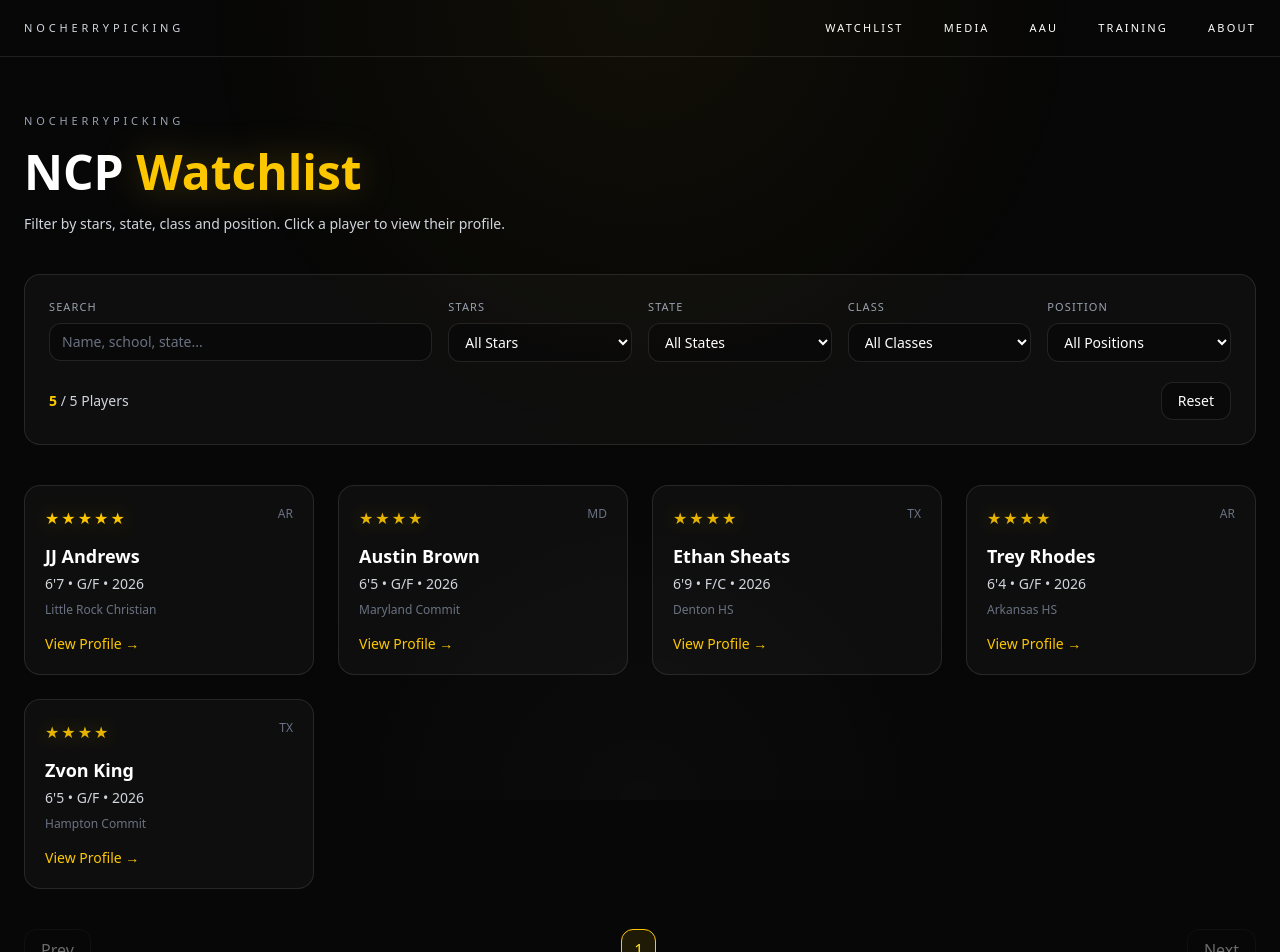
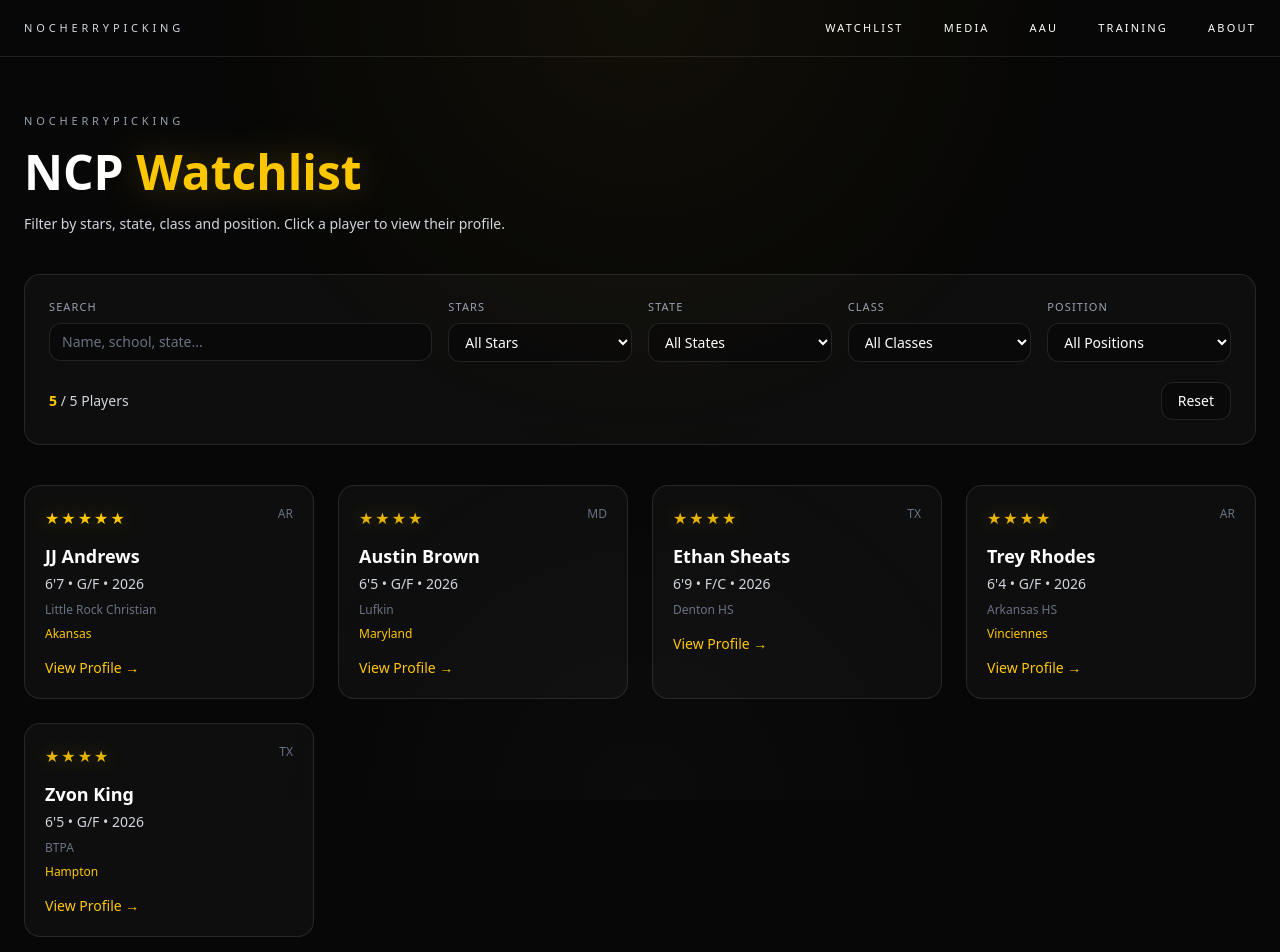
Before and after one commit to nocherrypicking-ra/ncphoops, a Next.js app: page /watchlist in a window 1280 px wide. Shown: the top 952 px of the page. Built offline with nearby package versions, Linux system fonts and the light colour scheme.

Commit message:
Update watchlist.ts

```diff
--- a/app/watchlist/_data/watchlist.ts
+++ b/app/watchlist/_data/watchlist.ts
@@ -26,7 +26,7 @@ export const players: Player[] = [
     school: "Little Rock Christian",
     state: "AR",
     stars: 5,
-    college: "",
+    college: "Akansas",
     summary: `JJ Andrews is a once-in-a-class, physical scoring wing who immediately sets the tone whenever he steps on the floor. At 6’7 with a 7-foot wingspan and a frame built like a grown man, he dominates downhill, finishes through traffic, and rises for emphatic dunks that change the momentum of a game. His perimeter shot is coming along smoothly (36% 3PT, 72% FT), making him a multi-dimensional scoring threat. Defensively, Andrews is long, aggressive, and versatile — disrupting passing lanes, switching across positions, and consistently elevating his team’s energy. He combines intelligence, effort, and elite physical tools to impact every possession. A University of Arkansas signee, JJ blends strength, athleticism, skill, and an unstoppable mentality, solidifying his spot as the premier prospect in the 2026 class.`,
   },
   {
@@ -49,10 +49,10 @@ export const players: Player[] = [
     height: "6'5",
     position: "G/F",
     classYear: 2026,
-    school: "Maryland Commit",
+    school: "Lufkin",
     state: "MD",
     stars: 4,
-    college: "",
+    college: "Maryland",
     summary: `Austin Brown is arguably the best shooter in his class — a smooth, confident perimeter threat whose touch and form stand out immediately. At 6’5, he brings ideal size for a scoring wing and has built his reputation on consistency, spacing, and shot-making under pressure. His shooting mechanics are clean, repeatable, and effortless — whether off the catch, off movement, or pulling up in rhythm. He stretches defenses and creates gravity the moment he crosses half court. Beyond his jumper, Brown shows improved comfort attacking closeouts and finishing with touch around the rim. Defensively, he competes with effort and positioning, embracing the challenge of guarding bigger wings. His poise and maturity fit the mold of a player who can contribute immediately at the next level. A marksman with confidence and range, Brown’s shooting alone makes him a difference-maker — and his continued growth as a secondary creator only raises his ceiling.`,
   },
   {
@@ -62,10 +62,10 @@ export const players: Player[] = [
     height: "6'5",
     position: "G/F",
     classYear: 2026,
-    school: "Hampton Commit",
+    school: "BTPA",
     state: "TX",
     stars: 4,
-    college: "",
+    college: "Hampton",
     summary: `Zvon King is a pure scorer with high two-way potential and a motor that never quits. After flying under the radar for most of his high school career, he exploded onto the scene last season and over the summer — proving he belongs among the elite. At 6’5 with a long, athletic frame, King can get a bucket from anywhere on the floor. He’s dangerous off the dribble, confident shooting off movement, and thrives attacking gaps with balance and control. His ability to create separation and finish through contact makes him a constant scoring threat at all three levels. He is one of the most skilled perimeter players in Texas, capable of impacting the game anytime he’s on the floor. Defensively, King’s length, athleticism, and effort give him major upside as a perimeter stopper. He competes on every possession and has the tools to guard multiple positions when locked in. A confident, explosive wing who plays with purpose and edge, King’s blend of scoring ability, athleticism, and emerging two-way game make him one of the most intriguing prospects in the 2026 class.`,
   },
   {
@@ -78,7 +78,7 @@ export const players: Player[] = [
     school: "Arkansas HS",
     state: "AR",
     stars: 4,
-    college: "",
+    college: "Vinciennes",
     summary: `Trey Rhodes is a freak of nature — smooth, explosive, and built like he was made for highlight reels. A transfer from Georgia, his game jumps off the floor from the moment the ball tips. He’s physically mature, with elite leaping ability and body control that makes him a matchup nightmare anywhere on the court. Rhodes blends power and finesse seamlessly — an athlete who plays with violence but finishes with touch. He’s dangerous spotting up or attacking off the dribble, forcing defenders to pick their poison. Add in his advanced post game and a perimeter attack that keeps improving, and it’s clear why his stock skyrocketed this past summer. Defensively, he’s versatile enough to guard every position. His mix of strength, lateral quickness, and instincts allow him to switch across matchups and impact the game in every area. A certified problem on both ends, Rhodes’ upside continues to rise — and his best basketball is still ahead of him. Projected Low-Major to Mid-Major, but if he can tap into his potential, he has all the tools to be a 5-star prospect.`,
   },
 ];
```
